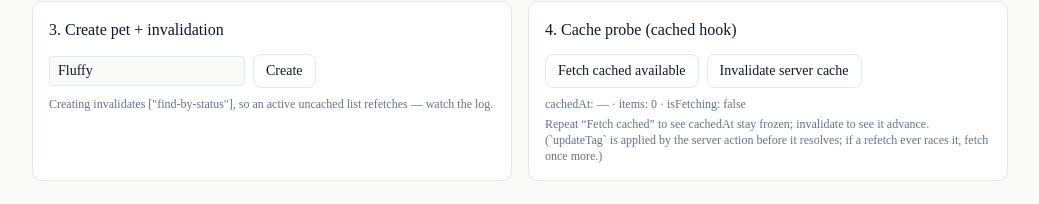
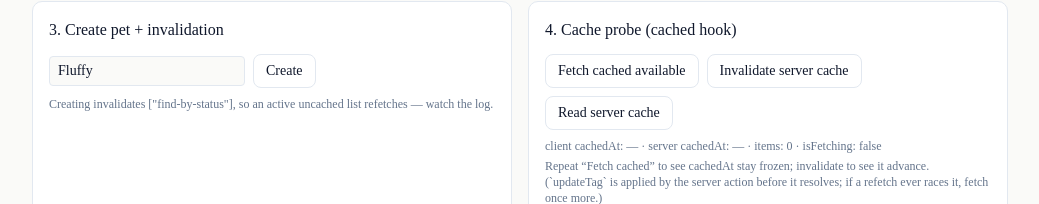
Before and after one commit to csriedt/pantry-app, a Next.js app: page /sandbox in a window 1280 px wide. Shown: the part 311-515 px from the top of the page, without its empty margins (120-1159 px from the left). Built offline with nearby package versions, Linux system fonts and the light colour scheme; no server answers.

Commit message:
feat(sandbox): direct server-cache read to separate server state from RQ state

```diff
--- /dev/null
+++ b/actions/petStore/readServerCachedAtAction.ts
@@ -0,0 +1,27 @@
+"use server";
+
+import { validateInput } from "@/lib/service/validation";
+import { PetStatusSchema } from "@/types/petStore/petStatus";
+import { GenericPayload } from "@/types/service/payloads";
+
+import { petStoreFindByStatusCachedAction } from "./petStoreFindByStatusCachedAction";
+
+/**
+ * Diagnostic read for the sandbox: returns the server cache entry's
+ * `cachedAt` without touching React Query. Lets server state and client state
+ * be observed independently, so a stale panel can be told apart from a stale
+ * cache entry.
+ */
+export async function readServerCachedAtAction(
+  status: string
+): Promise<GenericPayload<{ cachedAt: string | null }>> {
+  const validation = validateInput(PetStatusSchema, status);
+  if (!validation.success) return { error: validation.error };
+
+  const result = await petStoreFindByStatusCachedAction({
+    params: validation.data,
+  });
+
+  if (result.error) return { error: result.error };
+  return { data: { cachedAt: result.cachedAt ?? null } };
+}
--- a/app/sandbox/page.tsx
+++ b/app/sandbox/page.tsx
@@ -4,6 +4,7 @@ import { useQueryClient } from "@tanstack/react-query";
 import { useCallback, useEffect, useState } from "react";
 
 import { invalidatePetsByStatusAction } from "@/actions/petStore/invalidatePetsByStatusAction";
+import { readServerCachedAtAction } from "@/actions/petStore/readServerCachedAtAction";
 import {
   findByStatusCachedRoot,
   findByStatusRoot,
@@ -65,6 +66,7 @@ export default function SandboxPage() {
   const [status, setStatus] = useState<PetStatus>("available");
   const [petName, setPetName] = useState("Fluffy");
   const [failInfo, setFailInfo] = useState<NormalizedError | null>(null);
+  const [serverCachedAt, setServerCachedAt] = useState<string | null>(null);
   const [entries, setEntries] = useState<LogEntry[]>([]);
   const [staleTimeMs, setStaleTimeMs] = useState(10_000);
   const [refetchIntervalMs, setRefetchIntervalMs] = useState<number | false>(
@@ -143,6 +145,23 @@ export default function SandboxPage() {
     // `updateTag` only touches the server cache; the client snapshot is
     // refreshed by dispatching again (or invalidating the RQ key).
     fetchCached();
+  };
+
+  const readServerCache = async () => {
+    pushLog(`read server cache [${status}]`);
+    const payload = await readServerCachedAtAction(status);
+    if (payload.error) {
+      const message =
+        typeof payload.error === "string"
+          ? payload.error
+          : payload.error.message;
+      setServerCachedAt(null);
+      pushLog(`server read error: ${message}`);
+      return;
+    }
+    const cachedAt = payload.data?.cachedAt ?? null;
+    setServerCachedAt(cachedAt);
+    pushLog(`server cachedAt: ${cachedAt ?? "none"}`);
   };
 
   const simulateDoorbell = () => {
@@ -344,11 +363,14 @@ export default function SandboxPage() {
             <button className={buttonClass} onClick={invalidateServerCache}>
               Invalidate server cache
             </button>
+            <button className={buttonClass} onClick={readServerCache}>
+              Read server cache
+            </button>
           </div>
           <p className="mt-2 text-xs text-muted-foreground">
-            cachedAt: {cachedQuery.data?.cachedAt ?? "—"} · items:{" "}
-            {cachedPets.length} · isFetching:{" "}
-            {String(cachedQuery.isFetching)}
+            client cachedAt: {cachedQuery.data?.cachedAt ?? "—"} · server
+            cachedAt: {serverCachedAt ?? "—"} · items: {cachedPets.length} ·
+            isFetching: {String(cachedQuery.isFetching)}
           </p>
           <p className="mt-1 text-xs text-muted-foreground">
             Repeat &ldquo;Fetch cached&rdquo; to see cachedAt stay frozen;
```
